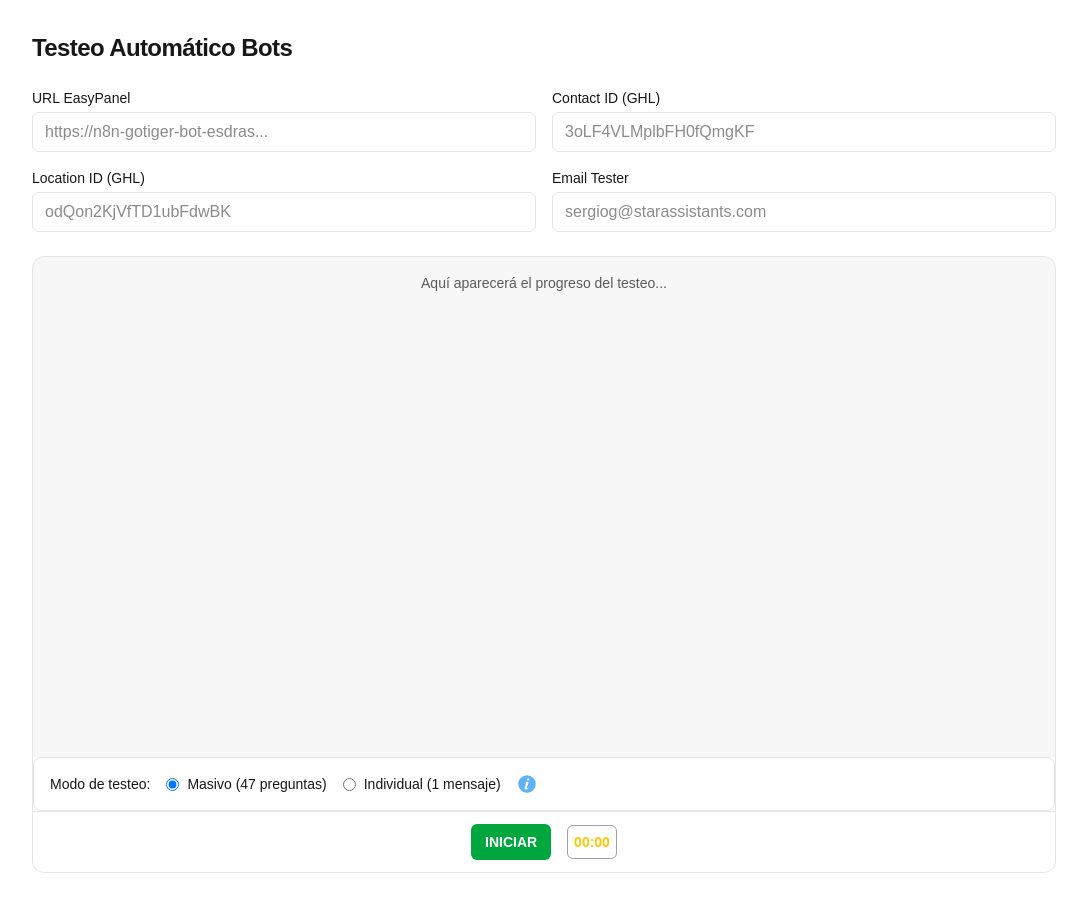
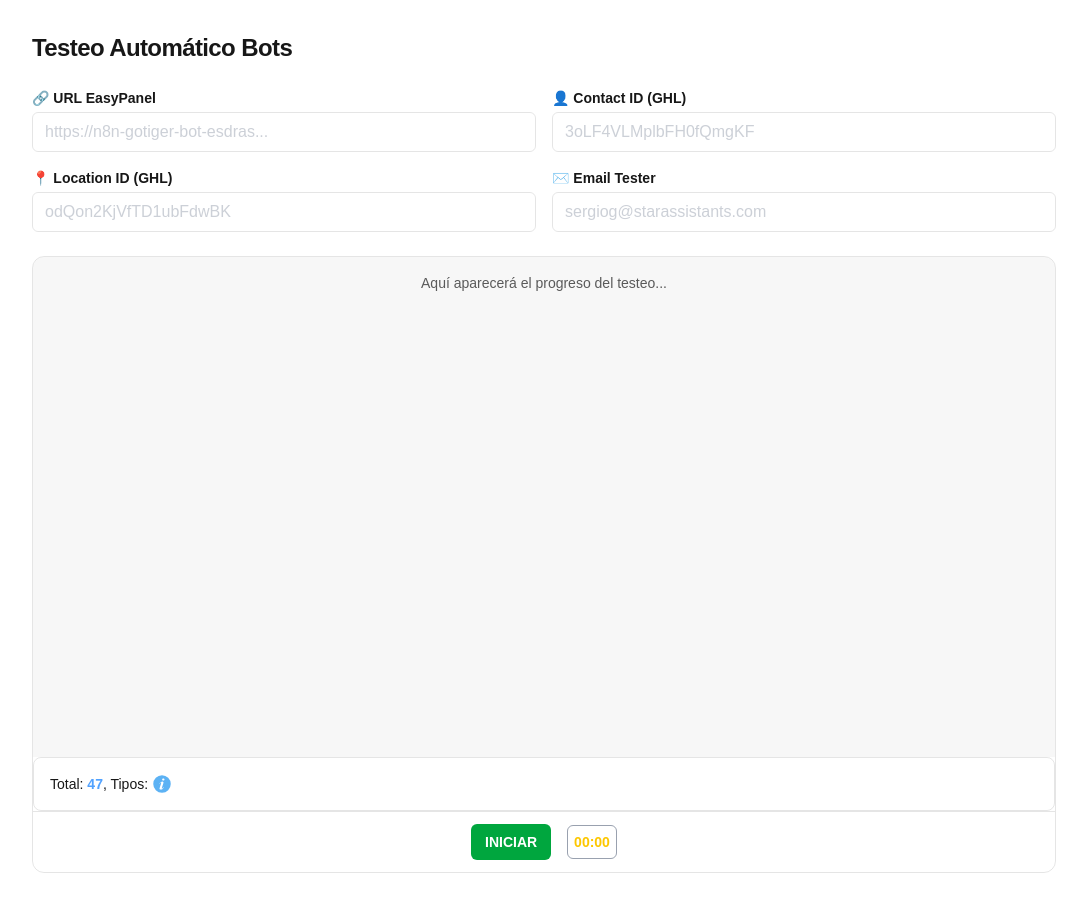
Before and after one commit to Carlos-Mantilla/test-automatizados-careflow, a Next.js app: page / in a window 1280 px wide. Shown: the whole page, without its empty margins (96-1183 px from the left). Built offline with nearby package versions, Linux system fonts and the light colour scheme.

Commit message:
individual testing mode doesnt exist anymore!

```diff
--- a/src/app/page.tsx
+++ b/src/app/page.tsx
@@ -2,9 +2,8 @@
 
 import { useEffect, useRef, useState } from "react";
 import { useTimer } from "@/hooks/useTimer";
-import { useBotTesting } from "@/hooks/useBotTesting";
 import { useBatchTesting } from "@/hooks/useBatchTesting";
-import { scrollToBottom, addChatMessage, addMultipleMessages, createTestingMessages } from "@/helpers/chatUtils";
+import { scrollToBottom, addChatMessage } from "@/helpers/chatUtils";
 import { formatDuration } from "@/helpers/timeUtils";
 import { testQuestionsData } from "@/data";
 import type { ChatMessage } from "@/types/types";
@@ -28,12 +27,10 @@ export default function Home() {
   // Historial del chat
   const [messages, setMessages] = useState<ChatMessage[]>([]);
 
-  // Modo de testeo: individual vs masivo
-  const [isBatchMode, setIsBatchMode] = useState(true);
+
 
   // Custom hooks
   const { isRunning, formattedTime, start, reset, cleanup } = useTimer();
-  const { executeTest } = useBotTesting();
   const { progress, summary, executeBatchTest, resetBatchTest, stopBatchTest, isRunning: isBatchRunning } = useBatchTesting();
 
   // Referencias para scroll automático
@@ -57,28 +54,7 @@ export default function Home() {
   }, [cleanup]);
 
 
-  // Maneja el proceso de testeo individual
-  async function handleformDataToBot() {
-    // 1) Mensaje de inicio
-    setMessages((prev) => addChatMessage(prev, "system", "Iniciando testeo individual..."));
 
-    // 2) Ejecutar testeo usando el hook
-    const result = await executeTest({
-      urlEasyPanel,
-      contactId,
-      locationId,
-      emailTester,
-    });
-
-    // 3) Agregar todos los mensajes resultado del testeo
-    const testingMessages = createTestingMessages(result);
-    setMessages((prev) => addMultipleMessages(prev, testingMessages));
-
-    // 4) Log para debugging
-    if (result.botResponse) {
-      console.log("Respuesta del bot (completa):", result.botResponse);
-    }
-  }
 
   // Maneja el proceso de testeo masivo
   async function handleBatchTesting() {
@@ -115,7 +91,6 @@ export default function Home() {
 
   // Efecto para mostrar preguntas y respuestas en tiempo real durante testeo masivo
   useEffect(() => {
-    if (!isBatchMode) return;
     const count = progress.completed.length;
     if (count === 0) return;
     // Evitar duplicados: solo procesar cuando aumenta el número de completadas
@@ -131,7 +106,7 @@ export default function Home() {
     ]);
 
     lastRenderedCountRef.current = count;
-  }, [progress.completed, isBatchMode, progress.total]);
+  }, [progress.completed, progress.total]);
 
 
 
@@ -163,12 +138,8 @@ export default function Home() {
       resetBatchTest(); // resetear testeo masivo
       start(); // iniciar timer
 
-      // Ejecutar el tipo de testeo según el modo
-      if (isBatchMode) {
-        void handleBatchTesting(); // testeo masivo
-      } else {
-        void handleformDataToBot(); // testeo individual
-      }
+      // Ejecutar testeo masivo
+      void handleBatchTesting();
       return;
     }
 
@@ -200,58 +171,58 @@ export default function Home() {
         <section className="grid grid-cols-1 md:grid-cols-2 gap-4">
           {/* Campo: URL del endpoint del bot */}
           <div className="flex flex-col gap-1">
-            <label className="text-sm font-medium">URL EasyPanel</label>
+            <label className="text-sm font-semibold">🔗 URL EasyPanel</label>
             <input
-              className={`h-10 rounded-md border bg-transparent px-3 outline-none focus:ring-2 focus:ring-foreground/30 ${fieldErrors.urlEasyPanel ? "border-red-500" : "border-black/10 dark:border-white/15"}`}
+              className={`h-10 rounded-md border bg-transparent px-3 outline-none focus:ring-2 focus:ring-foreground/30 text-gray-400 ${fieldErrors.urlEasyPanel ? "border-red-700" : "border-black/10 dark:border-white/15"}`}
               placeholder="https://n8n-gotiger-bot-esdras..."
               value={urlEasyPanel}
               onChange={(e) => setUrlEasyPanel(e.target.value)}
             />
             {fieldErrors.urlEasyPanel && (
-              <span className="text-xs text-red-500">{fieldErrors.urlEasyPanel}</span>
+              <span className="text-xs text-red-700">{fieldErrors.urlEasyPanel}</span>
             )}
           </div>
 
           {/* Campo: ID del contacto */}
           <div className="flex flex-col gap-1">
-            <label className="text-sm font-medium">Contact ID (GHL)</label>
+            <label className="text-sm font-semibold">👤 Contact ID (GHL)</label>
             <input
-              className={`h-10 rounded-md border bg-transparent px-3 outline-none focus:ring-2 focus:ring-foreground/30 ${fieldErrors.contactId ? "border-red-500" : "border-black/10 dark:border-white/15"}`}
+              className={`h-10 rounded-md border bg-transparent px-3 outline-none focus:ring-2 focus:ring-foreground/30 text-gray-400 ${fieldErrors.contactId ? "border-red-700" : "border-black/10 dark:border-white/15"}`}
               placeholder="3oLF4VLMplbFH0fQmgKF"
               value={contactId}
               onChange={(e) => setContactId(e.target.value)}
             />
             {fieldErrors.contactId && (
-              <span className="text-xs text-red-500">{fieldErrors.contactId}</span>
+              <span className="text-xs text-red-700">{fieldErrors.contactId}</span>
             )}
           </div>
 
           {/* Campo: ID de la ubicación */}
           <div className="flex flex-col gap-1">
-            <label className="text-sm font-medium">Location ID (GHL)</label>
+            <label className="text-sm font-semibold">📍 Location ID (GHL)</label>
             <input
-              className={`h-10 rounded-md border bg-transparent px-3 outline-none focus:ring-2 focus:ring-foreground/30 ${fieldErrors.locationId ? "border-red-500" : "border-black/10 dark:border-white/15"}`}
+              className={`h-10 rounded-md border bg-transparent px-3 outline-none focus:ring-2 focus:ring-foreground/30 text-gray-400 ${fieldErrors.locationId ? "border-red-700" : "border-black/10 dark:border-white/15"}`}
               placeholder="odQon2KjVfTD1ubFdwBK"
               value={locationId}
               onChange={(e) => setLocationId(e.target.value)}
             />
             {fieldErrors.locationId && (
-              <span className="text-xs text-red-500">{fieldErrors.locationId}</span>
+              <span className="text-xs text-red-700">{fieldErrors.locationId}</span>
             )}
           </div>
 
           {/* Campo: Email del tester */}
           <div className="flex flex-col gap-1">
-            <label className="text-sm font-medium">Email Tester</label>
+            <label className="text-sm font-semibold">✉️ Email Tester</label>
             <input
-              className={`h-10 rounded-md border bg-transparent px-3 outline-none focus:ring-2 focus:ring-foreground/30 ${fieldErrors.emailTester ? "border-red-500" : "border-black/10 dark:border-white/15"}`}
+              className={`h-10 rounded-md border bg-transparent px-3 outline-none focus:ring-2 focus:ring-foreground/30 text-gray-400 ${fieldErrors.emailTester ? "border-red-700" : "border-black/10 dark:border-white/15"}`}
               placeholder="sergiog@starassistants.com"
               type="email"
               value={emailTester}
               onChange={(e) => setEmailTester(e.target.value)}
             />
             {fieldErrors.emailTester && (
-              <span className="text-xs text-red-500">{fieldErrors.emailTester}</span>
+              <span className="text-xs text-red-700">{fieldErrors.emailTester}</span>
             )}
           </div>
         </section>
@@ -327,42 +298,16 @@ export default function Home() {
 
           {/* ==================== CONTROLES DEL CHAT ==================== */}
 
-          {/* Selector de modo de testeo */}
+          {/* Indicador de progreso del testeo masivo */}
           <section className="flex items-center justify-between border border-black/10 dark:border-white/15 rounded-lg p-4">
-            {/* Opciones de radio para elegir tipo de testeo */}
-            <div className="flex items-center gap-4">
-              <span className="text-sm font-medium">Modo de testeo:</span>
-
-              {/* Opción: Testeo masivo */}
-              <label className="flex items-center gap-2 cursor-pointer">
-                <input
-                  type="radio"
-                  name="testMode"
-                  checked={isBatchMode}
-                  onChange={() => setIsBatchMode(true)}
-                  className="text-blue-600"
-                />
-                <span className="text-sm">Masivo ({testQuestionsData.length} preguntas)</span>
-              </label>
-
-              {/* Opción: Testeo individual */}
-              <label className="flex items-center gap-2 cursor-pointer">
-                <input
-                  type="radio"
-                  name="testMode"
-                  checked={!isBatchMode}
-                  onChange={() => setIsBatchMode(false)}
-                  className="text-blue-600"
-                />
-                <span className="text-sm">Individual (1 mensaje)</span>
-              </label>
+            <div className="flex items-center gap-1">
+              <span className="text-sm font-medium">Total: <span className="text-blue-400 font-bold">{testQuestionsData.length}</span>,  Tipos:</span>
               {/* Tooltip con icono de información */}
               <DynamicToolTip />
             </div>
 
-
             {/* Indicador de progreso del testeo masivo */}
-            {isBatchMode && progress.total > 0 && (
+            {progress.total > 0 && (
               <div className="text-sm font-semibold text-gray-600 dark:text-yellow-400 flex items-center gap-2">
                 {/* Spinner de carga */}
                 {isBatchRunning && (
@@ -402,7 +347,7 @@ export default function Home() {
         {/* ==================== ESTADÍSTICAS ==================== */}
 
         {/* Panel de resumen del testeo masivo */}
-        {isBatchMode && summary && (
+        {summary && (
           <section ref={summaryRef} className="border border-black/10 dark:border-white/15 rounded-lg p-4">
             <h3 className="text-lg font-semibold mb-4">📊 Resumen del Test</h3>
 
--- a/src/helpers/formDataToBot.ts
+++ /dev/null
@@ -1,59 +0,0 @@
-/**
- * Lógica para envío de datos del formulario al bot y respuesta del bot
- */
-
-import { validateForm } from "./validationForm";
-import type { FormData, TestResult } from "@/types/types";
-
-/**
- * Ejecuta el testeo enviando los datos del formulario al bot
- * @param formData - Datos del formulario de testeo
- * @returns Resultado del testeo
- */
-export async function formDataToBot(formData: FormData): Promise<TestResult> {
-  // 1) Validación básica de campos
-  const { isValid, errors } = validateForm(
-    formData.urlEasyPanel,
-    formData.contactId,
-    formData.locationId,
-    formData.emailTester
-  );
-
-  if (!isValid) {
-    return {
-      success: false,
-      message: `Errores de validación ❌: ${errors.join(" | ")}`,
-    };
-  }
-
-  try {
-    // 2) Enviar datos del formulario directamente al API
-    const response = await fetch("/api/bot/send", {
-      method: "POST",
-      headers: { "Content-Type": "application/json" },
-      body: JSON.stringify(formData),
-    });
-
-    const data = await response.json();
-
-    // 3) Retornar resultado
-    const messageBody = `Test desde ${formData.urlEasyPanel} - Email: ${formData.emailTester}`;
-
-    return {
-      success: data.ok,
-      message: data.ok
-        ? "Testeo enviado al bot correctamente ✅"
-        : `❌ Error en testeo (${data.status ?? "desconocido"})`,
-      data,
-      messageBody,
-      botResponse: data
-    };
-
-  } catch (error) {
-    console.error("Error en testeo:", error);
-    return {
-      success: false,
-      message: "❌ Error de conexión con el bot",
-    };
-  }
-}
```
Also changed, not shown: src/hooks/useBotTesting.ts (deleted, +0 -68 lines).
